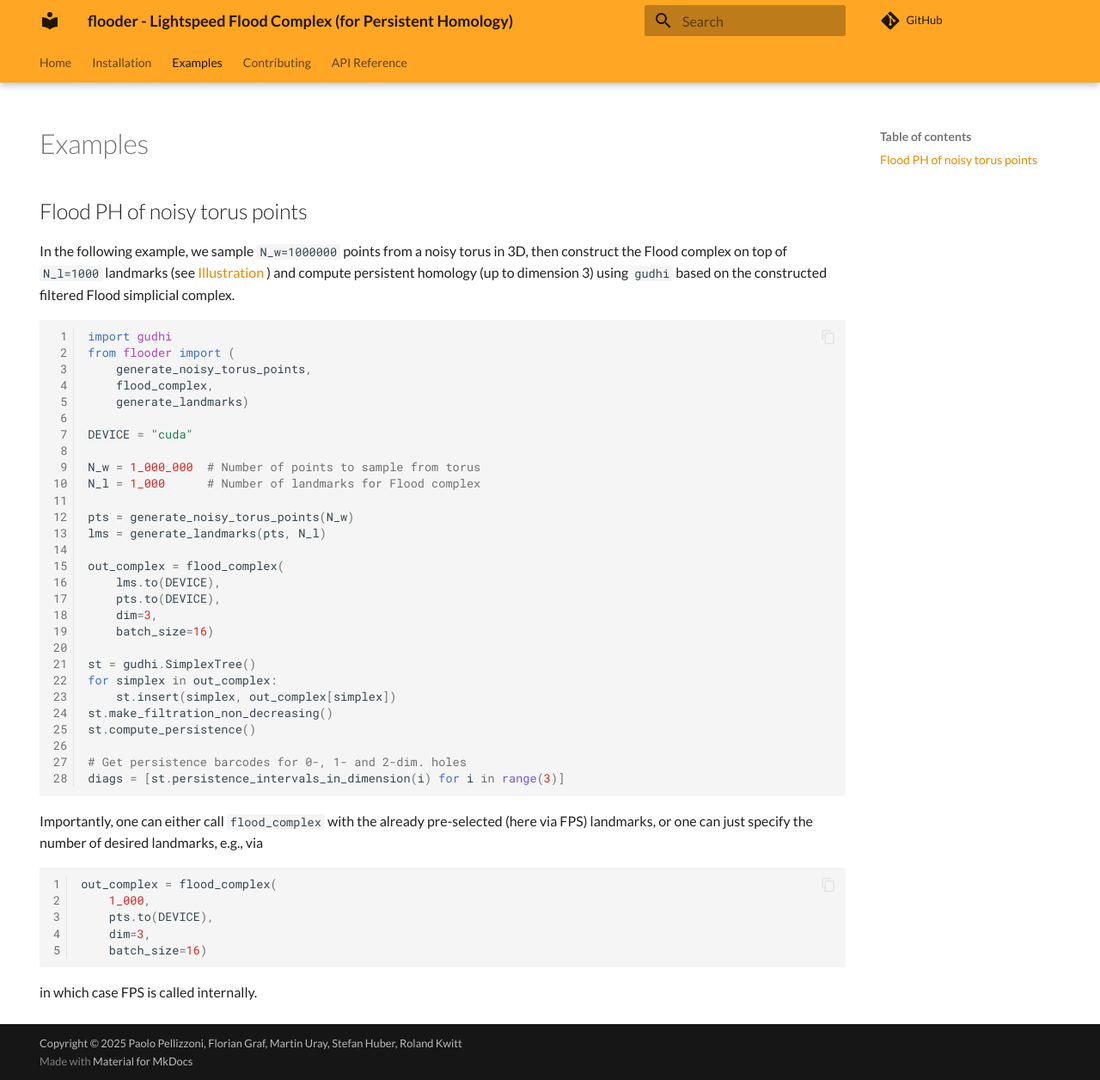
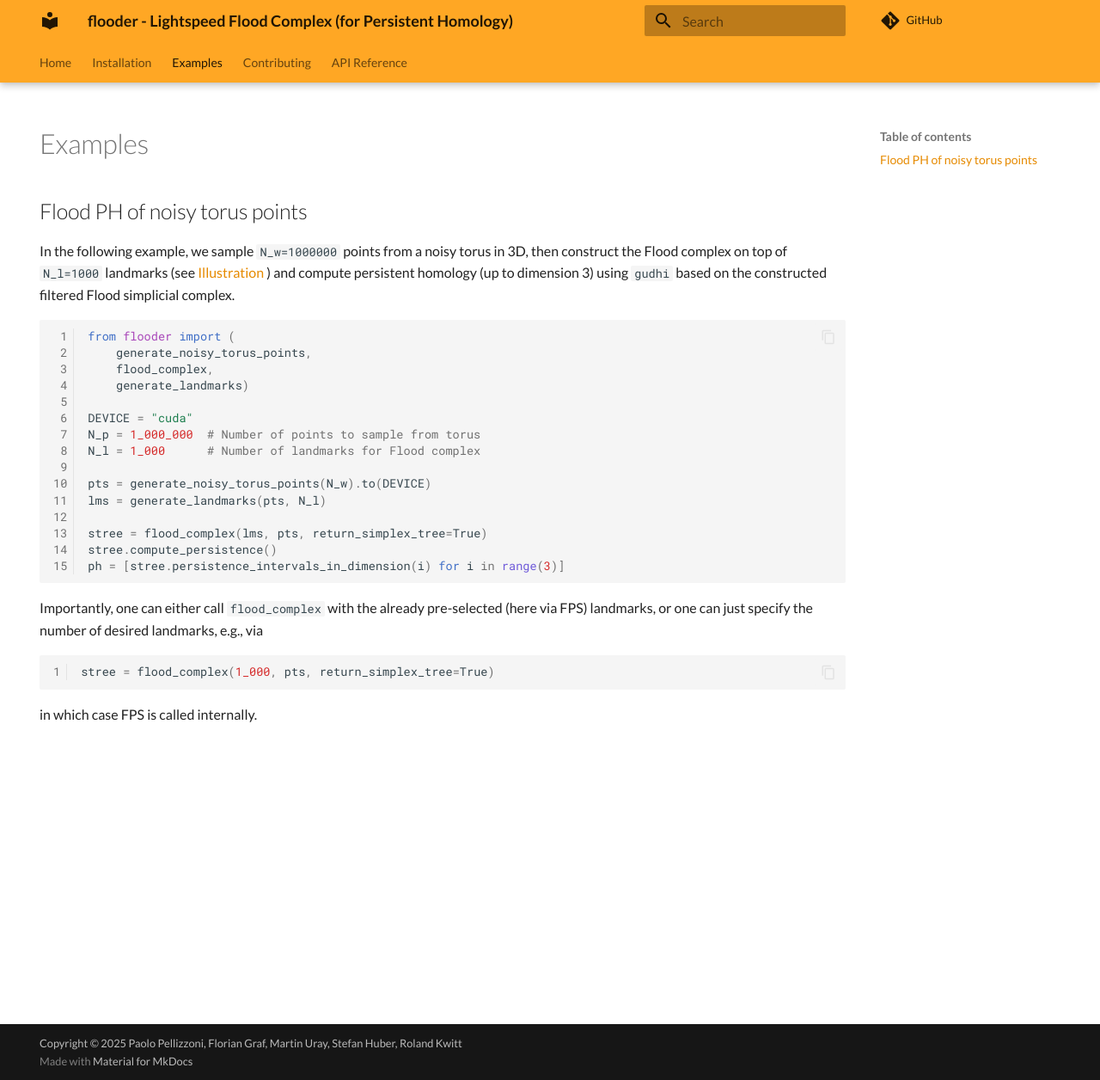
Before and after one commit to plus-rkwitt/flooder, an MkDocs documentation site: the page built from docs/examples.md, in a window 1280 px wide and 1256 px high. Shown: the whole window at 86% size. Built offline with MkDocs 1.6.1 and Material for MkDocs 9.7.7, drawn with Linux system fonts in a browser that asks for light colours; a script that is not in the unit is left out; comment, search, counter and statistics services are not loaded.

Commit message:
Update examples.md

````diff
--- a/docs/examples.md
+++ b/docs/examples.md
@@ -13,34 +13,21 @@ construct the Flood complex on top of `N_l=1000` landmarks (see [Illustration](i
 homology (up to dimension 3) using `gudhi` based on the constructed filtered Flood simplicial complex.
 
 ``` py linenums="1"
-import gudhi
 from flooder import (
     generate_noisy_torus_points,
     flood_complex,
     generate_landmarks)
 
 DEVICE = "cuda"
-
-N_w = 1_000_000  # Number of points to sample from torus
+N_p = 1_000_000  # Number of points to sample from torus
 N_l = 1_000      # Number of landmarks for Flood complex
 
-pts = generate_noisy_torus_points(N_w)
+pts = generate_noisy_torus_points(N_w).to(DEVICE)
 lms = generate_landmarks(pts, N_l)
 
-out_complex = flood_complex(
-    lms.to(DEVICE),
-    pts.to(DEVICE),
-    dim=3,
-    batch_size=16)
-
-st = gudhi.SimplexTree()
-for simplex in out_complex:
-    st.insert(simplex, out_complex[simplex])
-st.make_filtration_non_decreasing()
-st.compute_persistence()
-
-# Get persistence barcodes for 0-, 1- and 2-dim. holes
-diags = [st.persistence_intervals_in_dimension(i) for i in range(3)]
+stree = flood_complex(lms, pts, return_simplex_tree=True)
+stree.compute_persistence()
+ph = [stree.persistence_intervals_in_dimension(i) for i in range(3)]
 ```
 
 Importantly, one can either call `flood_complex` with the already pre-selected
@@ -48,11 +35,7 @@ Importantly, one can either call `flood_complex` with the already pre-selected
 via
 
 ```py linenums="1"
-out_complex = flood_complex(
-    1_000,
-    pts.to(DEVICE),
-    dim=3,
-    batch_size=16)
+stree = flood_complex(1_000, pts, return_simplex_tree=True)
 ```
 
 in which case FPS is called internally.
````
